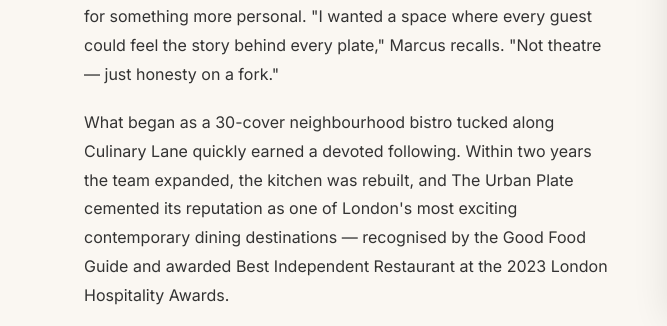
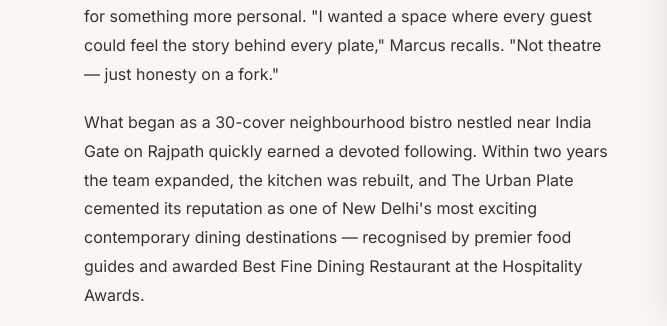
Before and after one commit to surajgola00/The-Urban-Plate, a plain HTML site: page about.html in a window 1280 px wide. Shown: the part 694-1020 px from the top of the page, 0-667 px from the left. Drawn offline with nearby package versions, Linux system fonts and the light colour scheme; a web font is replaced by a local one.

Commit message:
location update

```diff
--- a/about.html
+++ b/about.html
@@ -90,11 +90,10 @@
               plate," Marcus recalls. "Not theatre — just honesty on a fork."
             </p>
             <p>
-              What began as a 30-cover neighbourhood bistro tucked along Culinary Lane quickly earned a devoted
+              What began as a 30-cover neighbourhood bistro nestled near India Gate on Rajpath quickly earned a devoted
               following. Within two years the team expanded, the kitchen was rebuilt, and The Urban Plate
-              cemented its reputation as one of London's most exciting contemporary dining destinations —
-              recognised by the Good Food Guide and awarded Best Independent Restaurant at the 2023 London
-              Hospitality Awards.
+              cemented its reputation as one of New Delhi's most exciting contemporary dining destinations —
+              recognised by premier food guides and awarded Best Fine Dining Restaurant at the Hospitality Awards.
             </p>
             <p>
               At the heart of everything we do is a philosophy of celebrating local, seasonal British ingredients
```
Also changed, not shown: gallery.html (+1 -1 lines).
